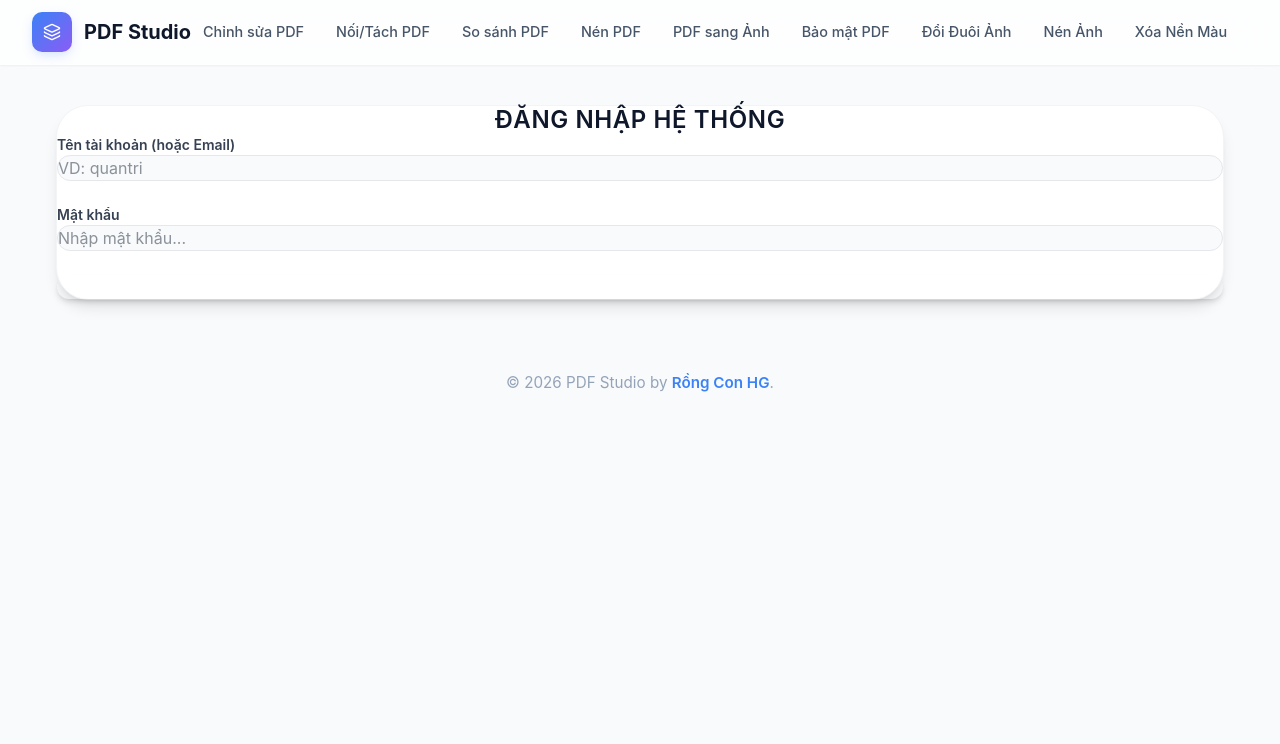
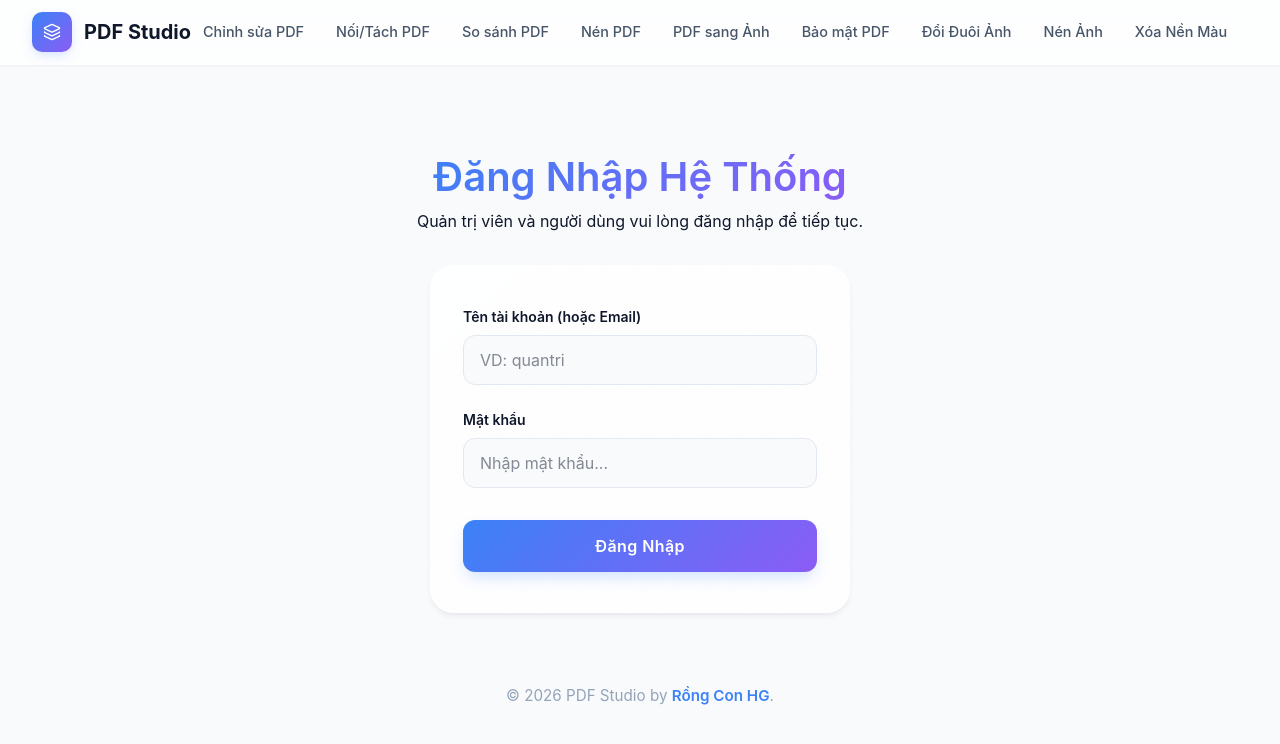
Before and after one commit to rchg2025/pdfstudio, a React (Vite) app: page /login in a window 1280 px wide. Shown: the top 744 px of the page. Built offline with nearby package versions, Linux system fonts and the light colour scheme.

Commit message:
style: Match Login page styling with other pages and add Prisma generate to Vercel build script

```diff
--- a/package.json
+++ b/package.json
@@ -5,7 +5,7 @@
   "type": "module",
   "scripts": {
     "dev": "vite",
-    "build": "tsc -b && vite build",
+    "build": "prisma generate && tsc -b && vite build",
     "lint": "oxlint",
     "preview": "vite preview"
   },
--- a/src/pages/Login.tsx
+++ b/src/pages/Login.tsx
@@ -20,7 +20,14 @@ export default function Login() {
         headers: { 'Content-Type': 'application/json' },
         body: JSON.stringify({ email, password })
       });
-      const data = await res.json();
+
+      let data;
+      try {
+        data = await res.json();
+      } catch (parseError) {
+        throw new Error('Lỗi máy chủ (Server Error). Có thể chưa kết nối được CSDL trên Vercel.');
+      }
+
       if (!res.ok) throw new Error(data.message || 'Đăng nhập thất bại');
 
       login(data.token, data.user);
@@ -37,35 +44,38 @@ export default function Login() {
   };
 
   return (
-    <div className="container mx-auto p-4 max-w-md py-20">
-      <div className="bg-white p-8 rounded-2xl shadow-lg border border-gray-100">
-        <h1 className="text-2xl font-bold text-center mb-8 text-gray-800 uppercase tracking-wide">Đăng Nhập Hệ Thống</h1>
+    <div className="animate-fade-in" style={{ display: 'flex', flexDirection: 'column', height: '100%', alignItems: 'center', paddingTop: '3rem' }}>
+      <div className="tool-header text-center" style={{ marginBottom: '2rem' }}>
+        <h1 className="text-gradient" style={{ fontSize: '2.5rem', marginBottom: '0.5rem' }}>Đăng Nhập Hệ Thống</h1>
+        <p className="text-secondary">Quản trị viên và người dùng vui lòng đăng nhập để tiếp tục.</p>
+      </div>
 
+      <div className="glass-card" style={{ padding: '2.5rem 2rem', width: '100%', maxWidth: '420px', display: 'flex', flexDirection: 'column', gap: '1.5rem', margin: '0 auto' }}>
         {error && (
-          <div className="bg-red-50 text-red-600 p-4 rounded-xl mb-6 text-sm border border-red-100 font-medium">
+          <div style={{ padding: '1rem', backgroundColor: '#fee2e2', color: '#b91c1c', borderRadius: '0.5rem', fontSize: '0.875rem', fontWeight: 500 }}>
             {error}
           </div>
         )}
 
-        <form onSubmit={handleSubmit} className="flex flex-col gap-6">
+        <form onSubmit={handleSubmit} style={{ display: 'flex', flexDirection: 'column', gap: '1.5rem' }}>
           <div>
-            <label className="block text-sm font-semibold text-gray-700 mb-2">Tên tài khoản (hoặc Email)</label>
+            <label style={{ display: 'block', fontSize: '0.875rem', fontWeight: 600, color: 'var(--text-primary)', marginBottom: '0.5rem' }}>Tên tài khoản (hoặc Email)</label>
             <input
               type="text"
               value={email}
               onChange={e => setEmail(e.target.value)}
-              className="w-full px-5 py-3 rounded-xl border border-gray-200 focus:outline-none focus:ring-2 focus:ring-blue-500 focus:border-transparent transition-all bg-gray-50 text-gray-800"
+              style={{ width: '100%', padding: '0.75rem 1rem', borderRadius: '0.75rem', border: '1px solid var(--border)', outline: 'none', background: 'var(--bg-primary)', color: 'var(--text-primary)' }}
               required
               placeholder="VD: quantri"
             />
           </div>
           <div>
-            <label className="block text-sm font-semibold text-gray-700 mb-2">Mật khẩu</label>
+            <label style={{ display: 'block', fontSize: '0.875rem', fontWeight: 600, color: 'var(--text-primary)', marginBottom: '0.5rem' }}>Mật khẩu</label>
             <input
               type="password"
               value={password}
               onChange={e => setPassword(e.target.value)}
-              className="w-full px-5 py-3 rounded-xl border border-gray-200 focus:outline-none focus:ring-2 focus:ring-blue-500 focus:border-transparent transition-all bg-gray-50 text-gray-800"
+              style={{ width: '100%', padding: '0.75rem 1rem', borderRadius: '0.75rem', border: '1px solid var(--border)', outline: 'none', background: 'var(--bg-primary)', color: 'var(--text-primary)' }}
               required
               placeholder="Nhập mật khẩu..."
             />
@@ -73,7 +83,8 @@ export default function Login() {
           <button
             type="submit"
             disabled={loading}
-            className="w-full bg-blue-600 text-white py-3.5 rounded-xl font-bold mt-2 hover:bg-blue-700 transition-colors shadow-md disabled:bg-blue-400"
+            className="btn btn-primary"
+            style={{ width: '100%', padding: '0.875rem', marginTop: '0.5rem', fontSize: '1rem', display: 'flex', justifyContent: 'center' }}
           >
             {loading ? 'Đang xử lý...' : 'Đăng Nhập'}
           </button>
```
